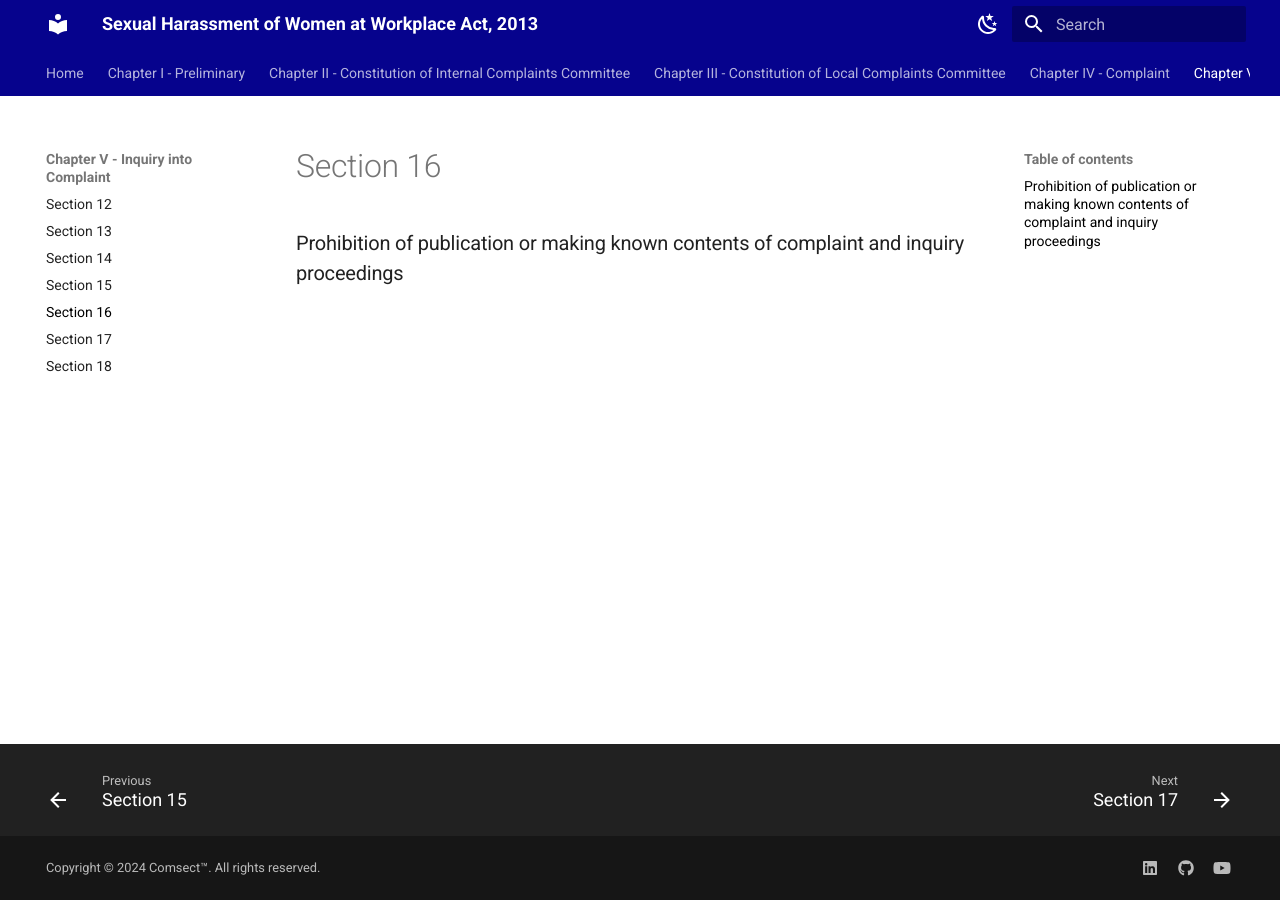
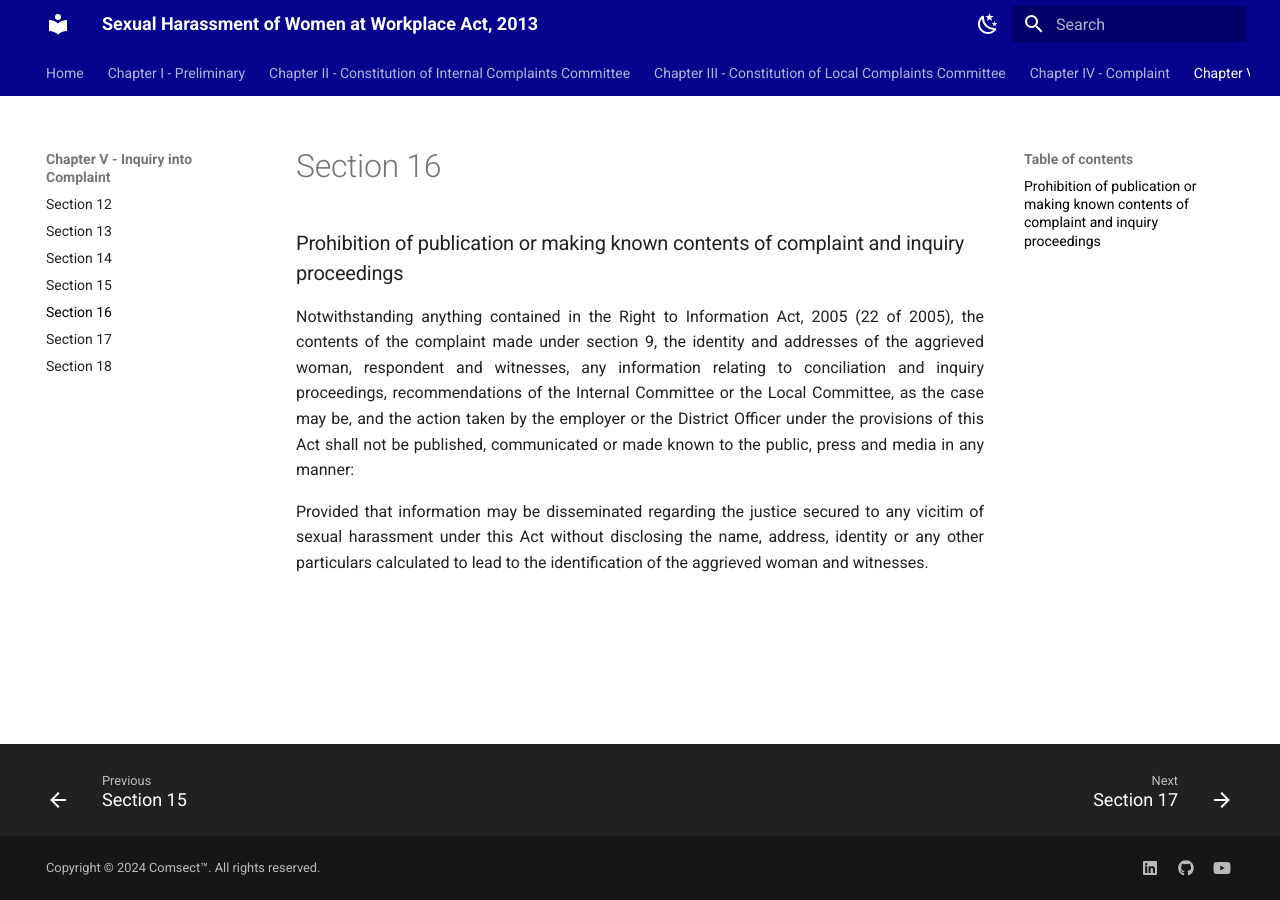
Before and after one commit to comsect/posh-act, an MkDocs documentation site: the page built from docs/en/16.md, in a window 1280 px wide. Built offline with MkDocs 1.6.1 and Material for MkDocs 9.7.7, drawn with Linux system fonts in a browser that asks for light colours.

Commit message:
add section sixteen

```diff
--- a/docs/en/16.md
+++ b/docs/en/16.md
@@ -3,3 +3,9 @@ description: Prohibition of publication or making known contents of complaint an
 ---
 
 ### Prohibition of publication or making known contents of complaint and inquiry proceedings
+
+<div style="text-align: justify">
+
+Notwithstanding anything contained in the Right to Information Act, 2005 (22 of 2005), the contents of the complaint made under section 9, the identity and addresses of the aggrieved woman, respondent and witnesses, any information relating to conciliation and inquiry proceedings, recommendations of the Internal Committee or the Local Committee, as the case may be, and the action taken by the employer or the District Officer under the provisions of this Act shall not be published, communicated or made known to the public, press and media in any manner:
+</p>
+Provided that information may be disseminated regarding the justice secured to any vicitim of sexual harassment under this Act without disclosing the name, address, identity or any other particulars calculated to lead to the identification of the aggrieved woman and witnesses.
```
